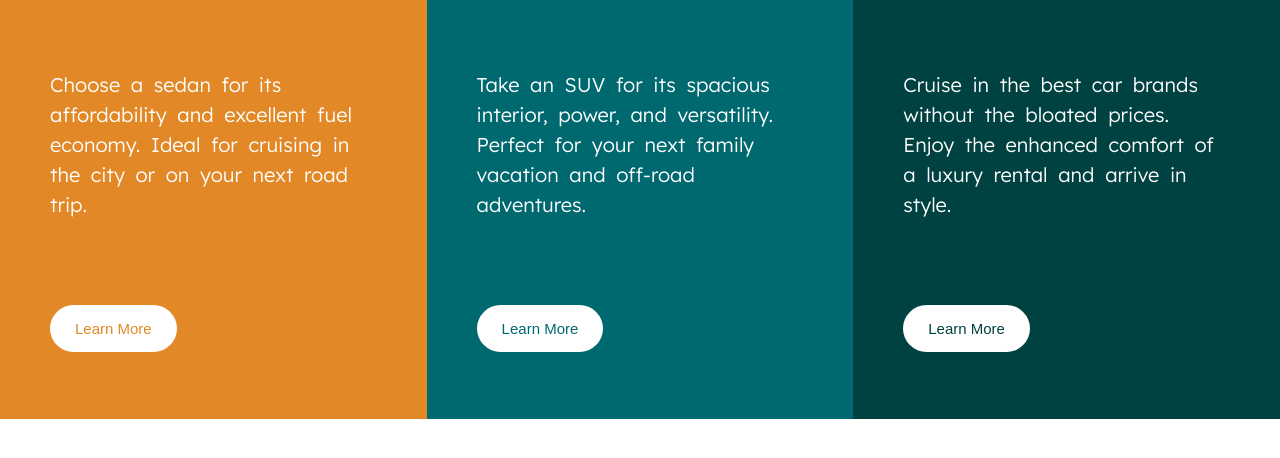
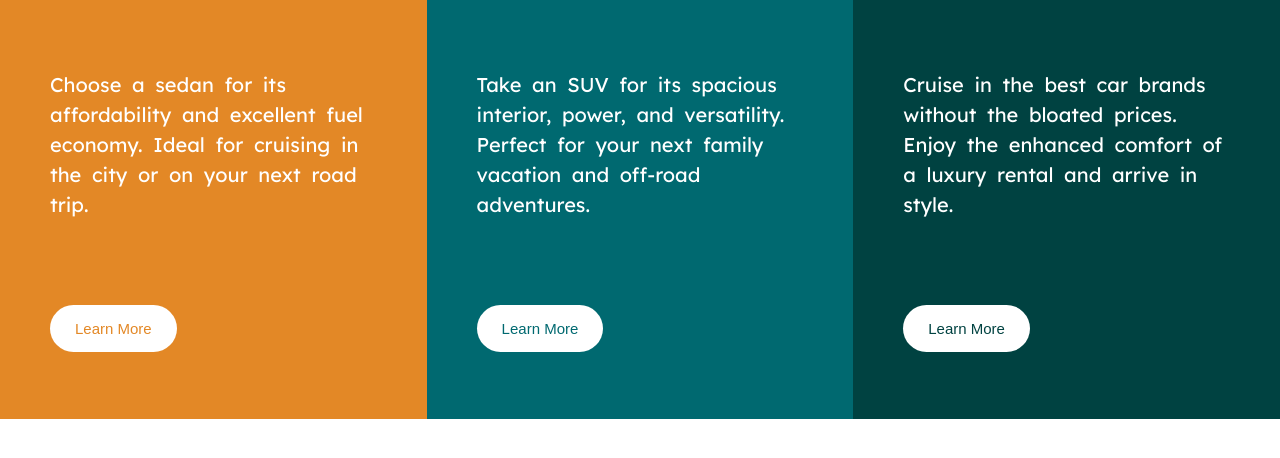
Before and after one commit to MakeshiftSirens/3-Section-Card, a plain HTML site: page index.html in a window 1280 px wide. Shown: the part 214-672 px from the top of the page. Drawn offline with Linux system fonts and the light colour scheme.

Commit message:
updating multiple lines

```diff
--- a/design/main.css
+++ b/design/main.css
@@ -13,7 +13,7 @@ body {
 
 .sectionTitle {
     font-family: "Big Shoulder Display", Arial, Helvetica, sans-serif;
-    font-weight: 600;
+    font-weight: 700;
     font-size: 48px;
     margin: 30px 0 30px 0;
     font-stretch: extra-condensed;
@@ -21,7 +21,7 @@ body {
 
 .text {
     font-family: "Lexend Deca", Arial, Helvetica, sans-serif;
-    font-weight: 300;
+    font-weight: 400;
     font-size: 20px;
     color: #fff;
     margin: 75px 0 100px 0;
--- a/index.html
+++ b/index.html
@@ -6,17 +6,17 @@
 
       <link rel="icon" type="image/png" sizes="32x32" href="./images/favicon-32x32.png">
 
-      <link rel="stylesheet" href="design/main.css">
-
       <!-- embed for Lexend Deca font -->
       <link rel="preconnect" href="https://fonts.googleapis.com">
       <link rel="preconnect" href="https://fonts.gstatic.com" crossorigin>
-      <link href="https://fonts.googleapis.com/css2?family=Lexend+Deca:wght@100..900&family=Outfit:wght@100..900&display=swap" rel="stylesheet">
+      <link href="https://fonts.googleapis.com/css2?family=Lexend+Deca&display=swap" rel="stylesheet">
 
       <!-- embed for Big Shoulders Display font -->
       <link rel="preconnect" href="https://fonts.googleapis.com">
       <link rel="preconnect" href="https://fonts.gstatic.com" crossorigin>
-      <link href="https://fonts.googleapis.com/css2?family=Big+Shoulders+Display:wght@100..900&family=Lexend+Deca:wght@100..900&family=Outfit:wght@100..900&display=swap" rel="stylesheet">
+      <link href="https://fonts.googleapis.com/css2?family=Big+Shoulders+Display:wght@700&family=Lexend+Deca:wght@700&display=swap" rel="stylesheet">
+
+      <link rel="stylesheet" href="design/main.css">
 
       <title>Frontend Mentor | 3-column preview card component</title>
 
```
